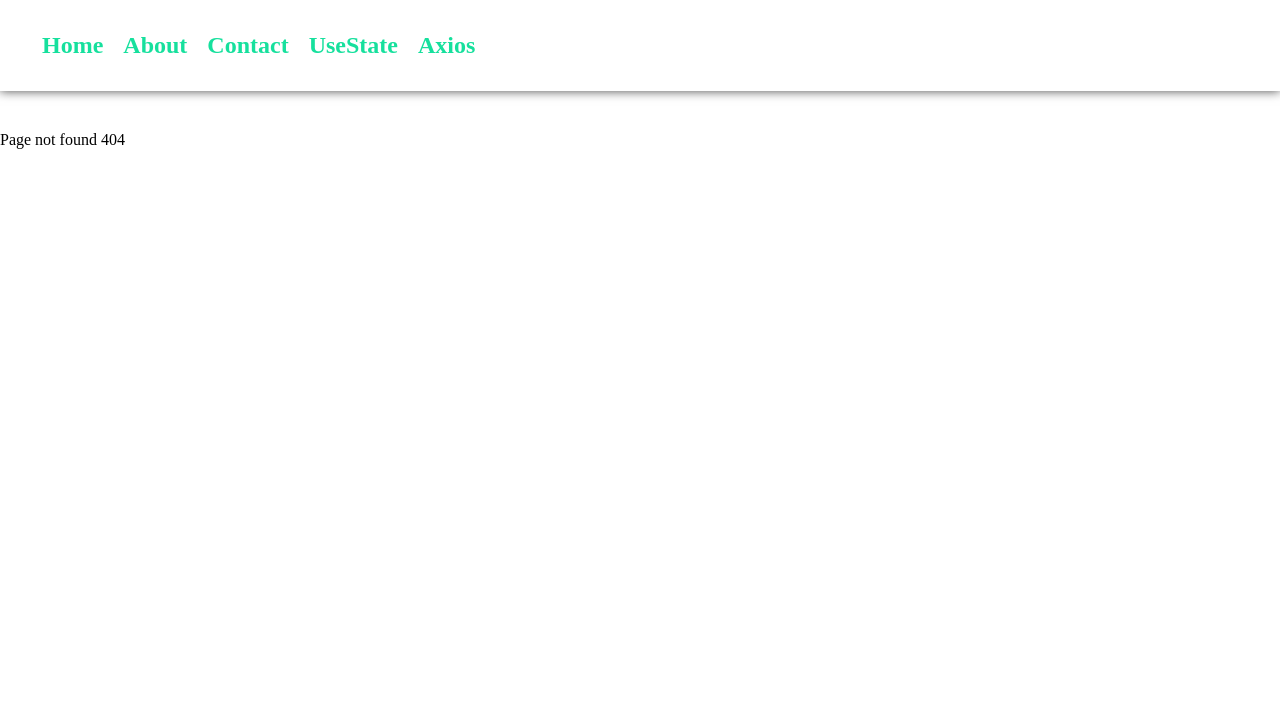
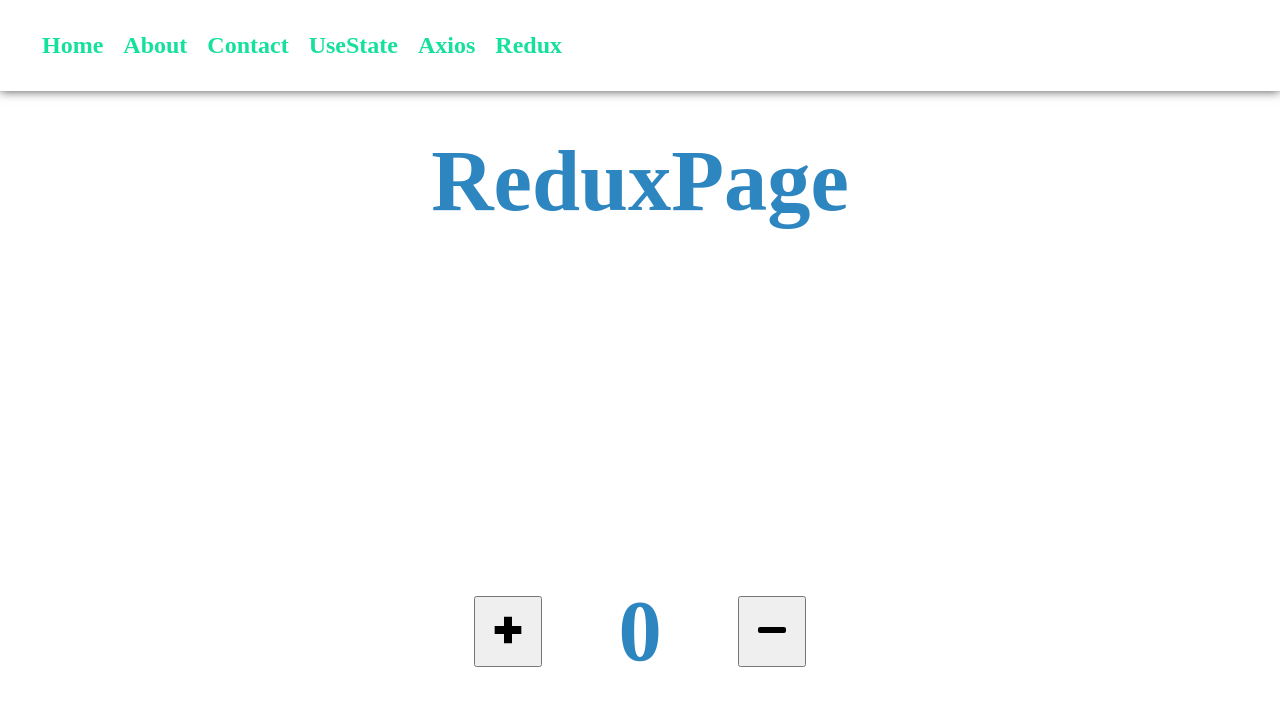
Before and after one commit to jitendraKhadoliya/react-js, a React (Create React App) app: page /redux in a window 1280 px wide. Before the commit this address had no page. Shown: the top 706 px of the page. Built offline with nearby package versions, Linux system fonts and the light colour scheme.

Commit message:
learning redux

```diff
--- a/package.json
+++ b/package.json
@@ -3,6 +3,7 @@
   "version": "0.1.0",
   "private": true,
   "dependencies": {
+    "@reduxjs/toolkit": "^1.9.1",
     "@testing-library/jest-dom": "^5.16.5",
     "@testing-library/react": "^13.4.0",
     "@testing-library/user-event": "^13.5.0",
@@ -10,6 +11,7 @@
     "react": "^18.2.0",
     "react-dom": "^18.2.0",
     "react-icons": "^4.7.1",
+    "react-redux": "^8.0.5",
     "react-router-dom": "^6.4.5",
     "react-scripts": "5.0.1",
     "styled-components": "^5.3.6",
--- a/src/App.js
+++ b/src/App.js
@@ -15,6 +15,7 @@ import Axios from "./components/Axios";
 
 import "./style/App.css";
 import "./style/Header.css";
+import ReduxPage from "./components/ReduxPage";
 
 
 
@@ -38,6 +39,7 @@ function App() {
             <Route path="/about" element = {<About />} />
             <Route path="/contact" element = {<Contact />} />
             <Route path='axios' element = {<Axios />}  />
+            <Route path='redux' element = {<ReduxPage />}  />
             <Route path="*" element = {<div>Page not found 404</div>} />
 
 
--- a/src/components/Axios.jsx
+++ b/src/components/Axios.jsx
@@ -22,6 +22,7 @@ const AxiosComponent = () => {
             console.log(data);
 
             setCoins(data);
+            setLaoder(false);
         };
 
         FetchFuncForCoins();
--- a/src/components/Header.jsx
+++ b/src/components/Header.jsx
@@ -10,6 +10,7 @@ const Header = ()=>{
             <a href="/contact">Contact</a>
             <a href="/usestate">UseState</a>
             <a href="/axios">Axios</a>
+            <a href="/redux">Redux</a>
 
         </nav>
     )
--- /dev/null
+++ b/src/components/ReduxPage.jsx
@@ -0,0 +1,58 @@
+import React from "react";
+import { useState } from "react";
+import { BiPlusMedical } from "react-icons/bi";
+import { FaMinus } from "react-icons/fa";
+import styled from "styled-components";
+import { useDispatch,useSelector } from "react-redux";
+
+const ReduxPage = () => {
+  // const [count, setCount] = useState(0);
+
+  const {count} = useSelector(state => state.custom)
+
+
+  const dispatch = useDispatch();
+
+
+
+  // inside this page component I am going to access the data from different componet that is stored as store inside the redux folder
+  return (
+    <>
+     <Wrapper>
+      <h1 style={{width:"full", textAlign:"center" }} >ReduxPage</h1>
+
+      <div className="container" onClick={()=>{dispatch({type : "INC"})}} >
+        <button >
+        {/* onClick={()=>{dispatch({type : "INC"})}} */}
+        <BiPlusMedical className="icon" />
+        </button>
+        <h1>{count}</h1>
+        <button >
+        {/* onClick={()=> dispatch({type : "DEC"})} */}
+        <FaMinus className="icon minus_icon" onClick={()=>{dispatch({type : "DEC"})}} />
+        </button>
+      </div>
+     </Wrapper>
+    </>
+  );
+};
+
+const Wrapper = styled.section`
+  .container {
+    height: 100vh;
+    display: flex;
+    justify-content: center;
+    align-items: center;
+    gap: 4.8rem;
+  }
+  .icon {
+    font-size: 2rem;
+  }
+
+  h1 {
+    font-size: 5.4rem;
+    color: #2e86c1;
+  }
+`;
+
+export default ReduxPage;
--- /dev/null
+++ b/src/redux/Reducer.jsx
@@ -0,0 +1,24 @@
+import {createReducer} from '@reduxjs/toolkit';
+
+
+
+// first object for the initial state
+
+
+const initialstate = {
+    count : 0,
+};
+
+export const customReducer = createReducer(initialstate,{
+
+    INC : (state) =>{
+        state.count = state.count + 1;
+    },
+    incByValue : (state,action)=>{
+        // state.count = state.count +1;
+        state.count = state.count + action.payload;
+    },
+    DEC :(state)=>{
+        state.count = state.count - 1;
+    }
+})
--- /dev/null
+++ b/src/redux/store.jsx
@@ -0,0 +1,11 @@
+import {configureStore} from '@reduxjs/toolkit';
+import { customReducer } from './Reducer';
+
+
+const store = configureStore({
+    reducer :{
+        custom : customReducer,
+    }
+})
+
+export default store;
```
Also changed, not shown: src/index.js (+9 -3 lines), 1 other file (tests, documents, lock files or other folders).
